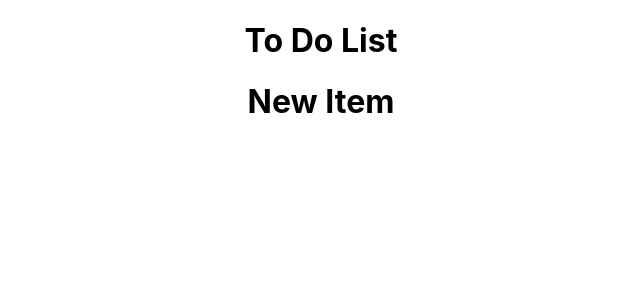
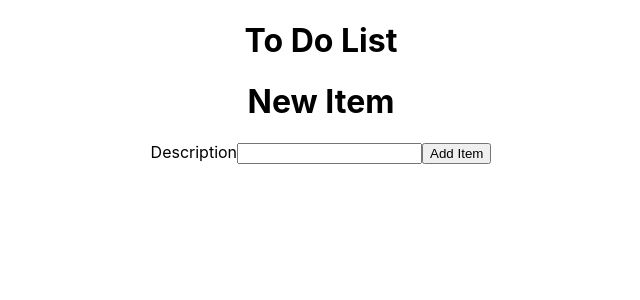
Before and after one commit to colerau/todo-frontend, a React (Create React App) app: page / in a window 1280 px wide. Shown: the top 300 px of the page, without its empty margins (319-959 px from the left). Built offline with nearby package versions, Linux system fonts and the light colour scheme.

Commit message:
description input added to TodoForm

```diff
--- a/src/components/TodoForm.js
+++ b/src/components/TodoForm.js
@@ -3,11 +3,14 @@ import DatePicker from 'react-datepicker'
 
 const TodoForm = props => {
 
-  const handleChange = () => {
+  const [description, setDescription] = useState('')
 
+  const descriptionChange = (event) => {
+    setDescription(event.target.value)
   }
 
-  const handleSubmit = () => {
+  const handleSubmit = (event) => {
+    event.preventDefault()
 
   }
 
@@ -15,6 +18,11 @@ const TodoForm = props => {
     <>
       <h1>New Item</h1>
       <form onSubmit={handleSubmit}>
+        <label>
+          Description
+          <input type="text" name="description" value={description} onChange={descriptionChange} />
+        </label>
+        <input type="submit" value="Add Item" />
       </form>
     </>
   )
```
